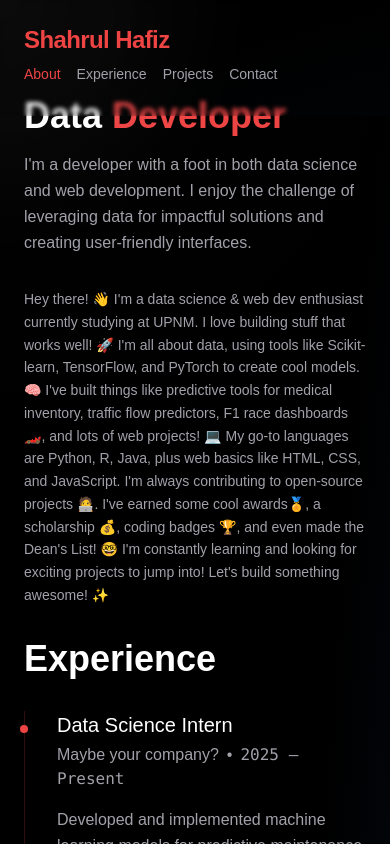
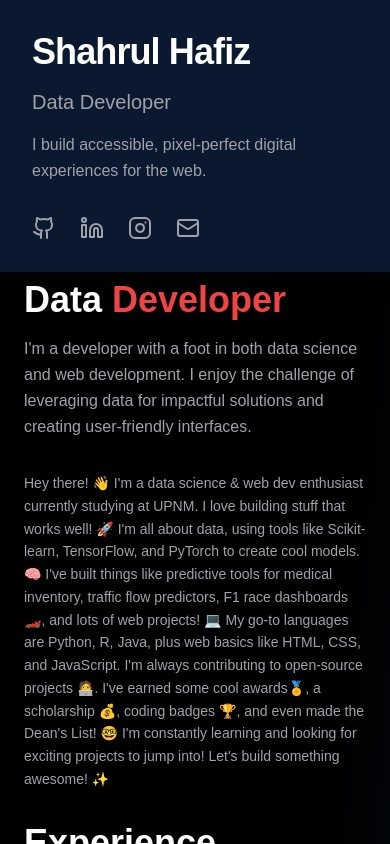
Before and after one commit to apih99/Portfolio_Hafiz, a Next.js app: page / in a window 390 px wide. Shown: the top 844 px of the page. Built offline with nearby package versions, Linux system fonts and the light colour scheme.

Commit message:
Revamp Portfolio Page: Update navigation styles, enhance mobile layout, and improve text presentation for better accessibility and user experience.

```diff
--- a/app/page.tsx
+++ b/app/page.tsx
@@ -34,18 +34,39 @@ export default function Portfolio() {
     <div className="min-h-screen bg-gradient-to-br from-black via-black to-[#0a192f] text-white">
       <CursorSpotlight />
       {/* Navigation - Header on mobile, Sidebar on desktop */}
-      <nav className="fixed top-0 w-full md:w-[45%] md:h-screen bg-gradient-to-br from-black/10 via-black/10 to-[#0a192f]/10 backdrop-blur-[2px] z-50">
+      <nav className="fixed top-0 w-full md:w-[45%] md:h-screen bg-[#0a192f] md:bg-gradient-to-br from-black/10 via-black/10 to-[#0a192f]/10 backdrop-blur-[2px] z-50">
         <motion.div
           initial={{ x: -100 }}
           animate={{ x: 0 }}
-          className="p-6 md:p-0 md:h-full md:pl-32 md:pr-16 md:pt-24 flex flex-col md:justify-between"
+          className="p-8 md:p-0 md:h-full md:pl-32 md:pr-16 md:pt-24 flex flex-col md:justify-between"
         >
           <div>
-            <h2 className="text-2xl md:text-5xl font-bold text-red-500 tracking-tight mb-2 md:mb-4">Shahrul Hafiz</h2>
-            <p className="hidden md:block text-[#a1a1aa] text-base md:text-lg font-light mb-8 md:mb-16 leading-relaxed">
+            <div className="flex flex-col gap-4">
+              <h2 className="text-4xl md:text-5xl font-bold text-white tracking-tight">Shahrul Hafiz</h2>
+              <h3 className="text-xl md:hidden text-[#a1a1aa]">Data Developer</h3>
+              <p className="text-[#a1a1aa] text-base leading-relaxed">
+                I build accessible, pixel-perfect digital experiences for the web.
+              </p>
+              <div className="flex md:hidden gap-6 pt-4">
+                {[Github, Linkedin, Instagram, Mail].map((Icon, i) => (
+                  <a
+                    key={i}
+                    href={["https://github.com/apih99", "https://www.linkedin.com/in/shahrulhafiz03/", "https://www.instagram.com/apih_99/", "mailto:hafizcr716@gmail.com"][i]}
+                    target="_blank"
+                    rel="noopener noreferrer"
+                    className="text-[#a1a1aa] hover:text-red-500 transition-colors"
+                  >
+                    <Icon className="h-6 w-6" />
+                  </a>
+                ))}
+              </div>
+            </div>
+
+            <div className="hidden md:block">
+              <p className="text-[#a1a1aa] text-base md:text-lg font-light mb-8 md:mb-16 leading-relaxed mt-8">
                 I&apos;m a developer with a foot in both data science and web development. I enjoy the challenge of leveraging data for impactful solutions and creating user-friendly interfaces.
               </p>
-            <nav className="flex md:block space-x-4 md:space-x-0 md:space-y-5 overflow-x-auto pb-2 md:pb-0">
+              <nav className="space-y-5">
                 {navItems.map((item) => {
                   const isActive = activeSection === item.toLowerCase()
                   return (
@@ -53,12 +74,12 @@ export default function Portfolio() {
                       key={item}
                       href={`#${item.toLowerCase()}`}
                       className={cn(
-                      "group flex items-center gap-2 md:gap-4 text-sm md:text-base whitespace-nowrap text-[#a1a1aa] hover:text-red-500 transition-all",
+                        "group flex items-center gap-4 text-base text-[#a1a1aa] hover:text-red-500 transition-all",
                         isActive && "text-red-500"
                       )}
                     >
                       <span className={cn(
-                      "hidden md:block h-px w-4 bg-[#a1a1aa] transition-all duration-300 group-hover:w-8 group-hover:bg-red-500",
+                        "h-px w-4 bg-[#a1a1aa] transition-all duration-300 group-hover:w-8 group-hover:bg-red-500",
                         isActive && "w-12 bg-red-500"
                       )} />
                       {item}
@@ -66,6 +87,7 @@ export default function Portfolio() {
                   )
                 })}
               </nav>
+            </div>
           </div>
           <div className="hidden md:flex gap-5">
             {[Github, Linkedin, Instagram, Mail].map((Icon, i) => (
@@ -84,7 +106,7 @@ export default function Portfolio() {
       </nav>
 
       {/* Main Content */}
-      <main className="pt-24 md:pt-24 px-6 md:px-16 md:ml-[45%] max-w-[1200px]">
+      <main className="pt-[280px] md:pt-24 px-6 md:px-16 md:ml-[45%] max-w-[1200px]">
         {/* Hero Section */}
         <motion.section
           initial="initial"
```
Lines whose indentation alone changed are shown as unchanged.
